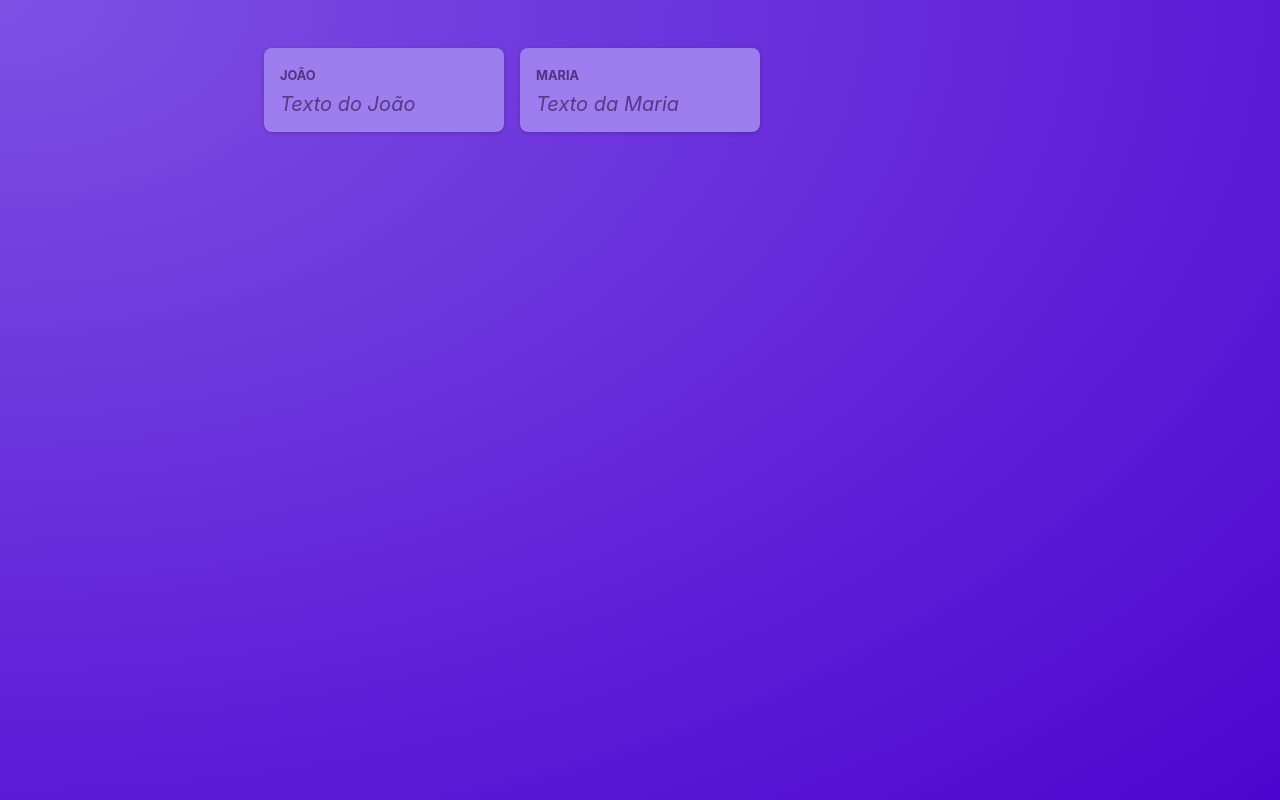
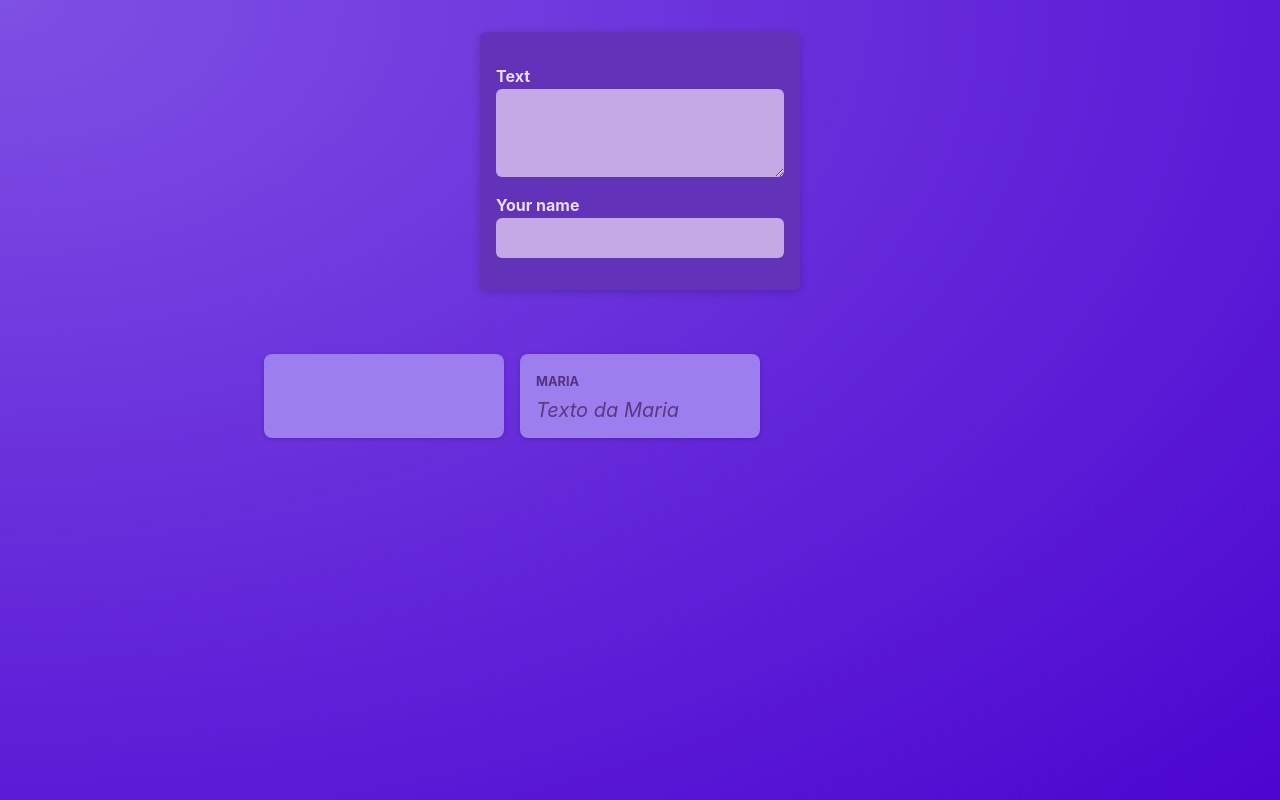
Before and after one commit to vinimari/react-posts, a React (Vite) app: page / in a window 1280 px wide. Built offline with nearby package versions, Linux system fonts and the light colour scheme.

Commit message:
feat: add dynamic text and author

```diff
--- /dev/null
+++ b/src/components/NewPost.module.css
@@ -0,0 +1,55 @@
+.form {
+  background-color: #6233b9;
+  padding: 1rem;
+  width: 20rem;
+  margin: 2rem auto;
+  border-radius: 6px;
+  box-shadow: 0 2px 8px rgba(0, 0, 0, 0.2);
+}
+
+.form label {
+  display: block;
+  margin-bottom: 0.05rem;
+  color: #eadbfb;
+  font-weight: bold;
+}
+
+.form input,
+.form textarea {
+  display: block;
+  width: 100%;
+  font: inherit;
+  padding: 0.5rem;
+  border-radius: 6px;
+  border: none;
+  background-color: #c4a9e4;
+  color: #28262c;
+}
+
+.actions {
+  display: flex;
+  justify-content: flex-end;
+  gap: 0.5rem;
+}
+
+.actions button {
+  cursor: pointer;
+  font: inherit;
+  padding: 0.5rem 1.5rem;
+  border: none;
+  border-radius: 4px;
+  background-color: #34036c;
+  color: #e5d5f7;
+}
+
+.actions button:hover {
+  background-color: #23014a;
+}
+
+.actions button[type='button'] {
+  background-color: transparent;
+}
+
+.actions button[type='button']:hover {
+  color: #d1bee6;
+}
--- /dev/null
+++ b/src/components/NewPost.tsx
@@ -0,0 +1,24 @@
+import { ChangeEventHandler } from "react";
+import styles from "./NewPost.module.css";
+
+type Props = {
+  onBodyChange: ChangeEventHandler<HTMLTextAreaElement>;
+  onAuthorChange: ChangeEventHandler<HTMLInputElement>;
+};
+
+function NewPost(props: Readonly<Props>) {
+  return (
+    <form className={styles.form}>
+      <p>
+        <label htmlFor="body">Text</label>
+        <textarea id="body" required rows={3} onChange={props.onBodyChange} />
+      </p>
+      <p>
+        <label htmlFor="name">Your name</label>
+        <input type="text" id="name" required onChange={props.onAuthorChange}/>
+      </p>
+    </form>
+  );
+}
+
+export default NewPost;
--- a/src/components/PostsList.tsx
+++ b/src/components/PostsList.tsx
@@ -1,12 +1,31 @@
+import { useState } from "react";
+import NewPost from "./NewPost";
 import Post from "./Post";
-import styles from "./PostsList.module.css"
+import styles from "./PostsList.module.css";
 
 function PostsList() {
+  const [enteredBody, setEnteredBody] = useState("");
+  const [enteredAuthor, setEnteredAuthor] = useState("");
+
+  function changeBodyHandler(event: React.ChangeEvent<HTMLTextAreaElement>) {
+    setEnteredBody(event.target.value);
+  }
+
+  function changeAuthorHandler(event: React.ChangeEvent<HTMLInputElement>) {
+    setEnteredAuthor(event.target.value);
+  }
+
   return (
-    <ul className={styles.posts}>
-      <Post author="João" body="Texto do João" />
-      <Post author="Maria" body="Texto da Maria" />
-    </ul>
+    <>
+      <NewPost
+        onBodyChange={changeBodyHandler}
+        onAuthorChange={changeAuthorHandler}
+      />
+      <ul className={styles.posts}>
+        <Post author={enteredAuthor} body={enteredBody} />
+        <Post author="Maria" body="Texto da Maria" />
+      </ul>
+    </>
   );
 }
 
```
